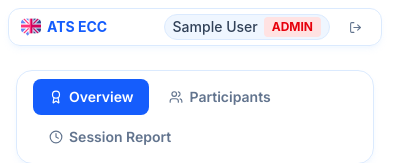
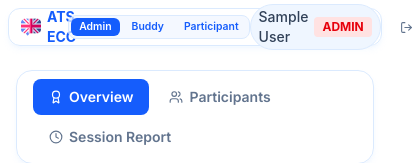
Before and after one commit to realpantagon/ECC, a React (Vite) app: page / in a window 390 px wide. Shown: the top 163 px of the page, 420 px wide, since content can reach past the window. Built offline with nearby package versions, Linux system fonts and the light colour scheme; no server answers; the database is empty; sample sign-in values are in the browser's storage.

Commit message:
feat: Enhance dashboard navigation and slot status display; implement pagination for sessions table and improve UI responsiveness

```diff
--- a/src/App.tsx
+++ b/src/App.tsx
@@ -1,4 +1,4 @@
-import { Routes, Route, Navigate } from "react-router-dom";
+import { Routes, Route, Navigate, useSearchParams } from "react-router-dom";
 import { useAuth } from "./hooks/useAuth";
 import { Navbar } from "./components/Navbar";
 import { LoginPage } from "./pages/LoginPage";
@@ -6,20 +6,34 @@ import { BuddyDashboard } from "./pages/BuddyDashboard";
 import { ParticipantDashboard } from "./pages/ParticipantDashboard";
 import { AdminDashboard } from "./pages/AdminDashboard";
 
+type DashboardView = "admin" | "buddy" | "participant";
+
+function resolveAdminDashboardView(rawView: string | null): DashboardView {
+  if (rawView === "admin" || rawView === "buddy" || rawView === "participant") {
+    return rawView;
+  }
+
+  return "admin";
+}
+
 function DashboardRouter() {
   const { user } = useAuth();
+  const [searchParams] = useSearchParams();
 
   if (!user) {
     return <Navigate to="/login" replace />;
   }
 
+  const activeView: DashboardView =
+    user.role === "admin" ? resolveAdminDashboardView(searchParams.get("view")) : user.role;
+
   return (
     <>
       <Navbar />
       <div className="max-w-6xl mx-auto px-4 pb-12">
-        {user.role === "buddy" && <BuddyDashboard />}
-        {user.role === "participant" && <ParticipantDashboard />}
-        {user.role === "admin" && <AdminDashboard />}
+        {activeView === "buddy" && <BuddyDashboard />}
+        {activeView === "participant" && <ParticipantDashboard />}
+        {activeView === "admin" && <AdminDashboard />}
       </div>
     </>
   );
--- a/src/components/Navbar.tsx
+++ b/src/components/Navbar.tsx
@@ -1,10 +1,21 @@
-import { useNavigate } from "react-router-dom";
+import { useNavigate, useSearchParams } from "react-router-dom";
 import { useAuth } from "../hooks/useAuth";
 import { LogOut } from "lucide-react";
+
+type DashboardView = "admin" | "buddy" | "participant";
+
+function resolveAdminDashboardView(rawView: string | null): DashboardView {
+    if (rawView === "admin" || rawView === "buddy" || rawView === "participant") {
+        return rawView;
+    }
+
+    return "admin";
+}
 
 export function Navbar() {
     const { user, logout } = useAuth();
     const navigate = useNavigate();
+    const [searchParams, setSearchParams] = useSearchParams();
 
     const handleLogout = () => {
         logout();
@@ -17,12 +28,55 @@ export function Navbar() {
         participant: "bg-emerald-100 text-emerald-600",
     };
 
+    const activeAdminView = resolveAdminDashboardView(searchParams.get("view"));
+
+    const handleSelectAdminView = (view: DashboardView) => {
+        const nextParams = new URLSearchParams(searchParams);
+        nextParams.set("view", view);
+        setSearchParams(nextParams);
+    };
+
+    const navBtn = (active: boolean) =>
+        `px-2 py-0.5 rounded-md text-[0.65rem] font-semibold transition-colors ${
+            active
+                ? "bg-blue-600 text-white"
+                : "text-blue-600 hover:bg-blue-50"
+        }`;
+
     return (
         <nav className="sticky top-2 z-50 mx-2 mb-2 rounded-xl bg-white/85 backdrop-blur-md border border-blue-100 shadow-md shadow-blue-100/30">
             <div className="max-w-6xl mx-auto px-3 h-9 flex items-center justify-between">
-                <div className="flex items-center gap-1.5 text-blue-600 font-bold text-sm">
+                <div className="flex items-center gap-3 text-blue-600 font-bold text-sm">
+                    <div className="flex items-center gap-1.5">
                     <img src="/ecc.png" alt="ATS ECC" className="w-5 h-5 object-contain rounded" />
                     <span>ATS ECC</span>
+                    </div>
+
+                    {user?.role === "admin" && (
+                        <div className="flex items-center gap-1 border border-blue-100 bg-blue-50/70 rounded-lg p-0.5">
+                            <button
+                                type="button"
+                                onClick={() => handleSelectAdminView("admin")}
+                                className={navBtn(activeAdminView === "admin")}
+                            >
+                                Admin
+                            </button>
+                            <button
+                                type="button"
+                                onClick={() => handleSelectAdminView("buddy")}
+                                className={navBtn(activeAdminView === "buddy")}
+                            >
+                                Buddy
+                            </button>
+                            <button
+                                type="button"
+                                onClick={() => handleSelectAdminView("participant")}
+                                className={navBtn(activeAdminView === "participant")}
+                            >
+                                Participant
+                            </button>
+                        </div>
+                    )}
                 </div>
                 {user && (
                     <div className="flex items-center gap-3">
--- a/src/features/buddy/components/BuddySlotStatusCards.tsx
+++ b/src/features/buddy/components/BuddySlotStatusCards.tsx
@@ -41,7 +41,7 @@ export function BuddySlotStatusCards({ slots, meetings, users, currentUserId }:
     return (
         <div>
             <SectionHeader title="My Slot Status" subtitle="Track availability and booking progress" />
-            <div className="grid grid-cols-[repeat(auto-fill,minmax(190px,1fr))] gap-2">
+            <div className="flex gap-2 overflow-x-auto pb-1 snap-x snap-mandatory [scrollbar-width:thin] [&::-webkit-scrollbar]:h-1.5 [&::-webkit-scrollbar-track]:bg-slate-100 [&::-webkit-scrollbar-thumb]:bg-slate-300 [&::-webkit-scrollbar-thumb]:rounded-full">
                 {mySlots.map((slot) => {
                     const meeting = meetings.find((m) => m.availabilityId === slot.id);
                     const status = resolveSlotStatus(slot, meeting);
@@ -90,7 +90,7 @@ export function BuddySlotStatusCards({ slots, meetings, users, currentUserId }:
                     return (
                         <div
                             key={slot.id}
-                                className={`bg-white/90 border border-blue-100 border-l-[3px] ${borderColor} rounded-lg shadow-sm p-2.5 animate-fade-in flex flex-col gap-1.5 ${status === "canceled" ? "opacity-75" : ""}`}
+                            className={`min-w-[220px] max-w-[240px] shrink-0 snap-start bg-white/90 border border-blue-100 border-l-[3px] ${borderColor} rounded-lg shadow-sm p-2.5 animate-fade-in flex flex-col gap-1.5 ${status === "canceled" ? "opacity-75" : ""}`}
                         >
                             <div className="flex flex-col gap-1">
                                 <div className="font-semibold text-[0.82rem] text-slate-800">{formatCardDate(slot.date)}</div>
--- a/src/features/participant/components/MeetingCards.tsx
+++ b/src/features/participant/components/MeetingCards.tsx
@@ -35,7 +35,7 @@ export function MeetingCards({ myMeetings, users }: MeetingCardsProps) {
     return (
         <div>
             <SectionHeader title="My Meetings" />
-            <div className="grid grid-cols-[repeat(auto-fill,minmax(190px,1fr))] gap-2">
+            <div className="flex gap-2 overflow-x-auto pb-1 snap-x snap-mandatory [scrollbar-width:thin] [&::-webkit-scrollbar]:h-1.5 [&::-webkit-scrollbar-track]:bg-slate-100 [&::-webkit-scrollbar-thumb]:bg-slate-300 [&::-webkit-scrollbar-thumb]:rounded-full">
                 {myMeetings.map(meeting => {
                     const buddy = users.find(u => u.id === meeting.buddyId);
                     const isCanceled = meeting.status === 'canceled';
@@ -49,7 +49,7 @@ export function MeetingCards({ myMeetings, users }: MeetingCardsProps) {
                     const timeLabel = `${getTimePart(meeting.start)} - ${getTimePart(meeting.end)}`;
 
                     return (
-                        <div key={meeting.id} className={`bg-white/90 border border-blue-100 border-l-[3px] ${borderColor} rounded-lg shadow-sm p-2.5 animate-fade-in flex flex-col gap-1.5 ${isCanceled ? "opacity-75" : ""}`}>
+                        <div key={meeting.id} className={`min-w-[220px] max-w-[240px] shrink-0 snap-start bg-white/90 border border-blue-100 border-l-[3px] ${borderColor} rounded-lg shadow-sm p-2.5 animate-fade-in flex flex-col gap-1.5 ${isCanceled ? "opacity-75" : ""}`}>
                             <div className="flex flex-col gap-1">
                                 <div className="font-semibold text-[0.82rem] text-slate-800">{dateLabel}</div>
                                 <span className="inline-flex w-fit items-center gap-0.5 text-[0.66rem] font-mono px-1.5 py-0.5 rounded bg-slate-100 text-slate-700 border border-slate-200">
```
Also changed, not shown: src/features/participant/components/SessionsTable.tsx (+57 -1 lines). Lines whose indentation alone changed are shown as unchanged.
